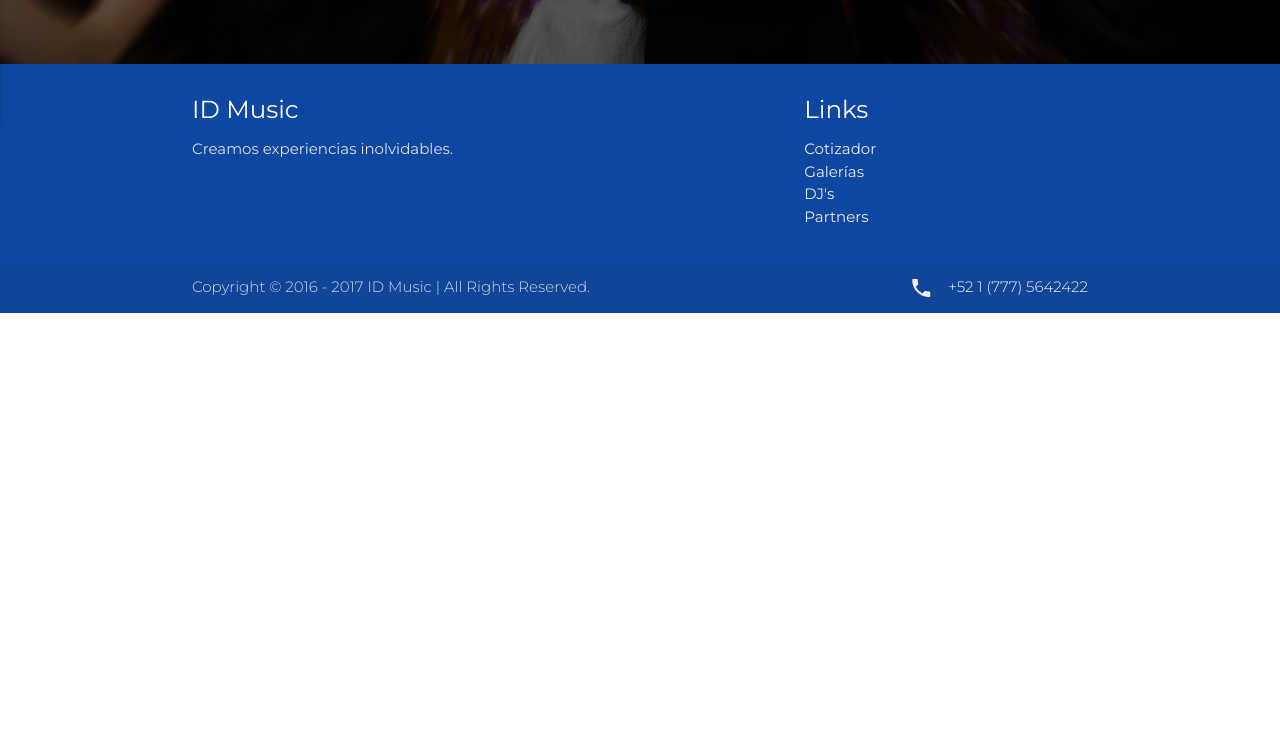
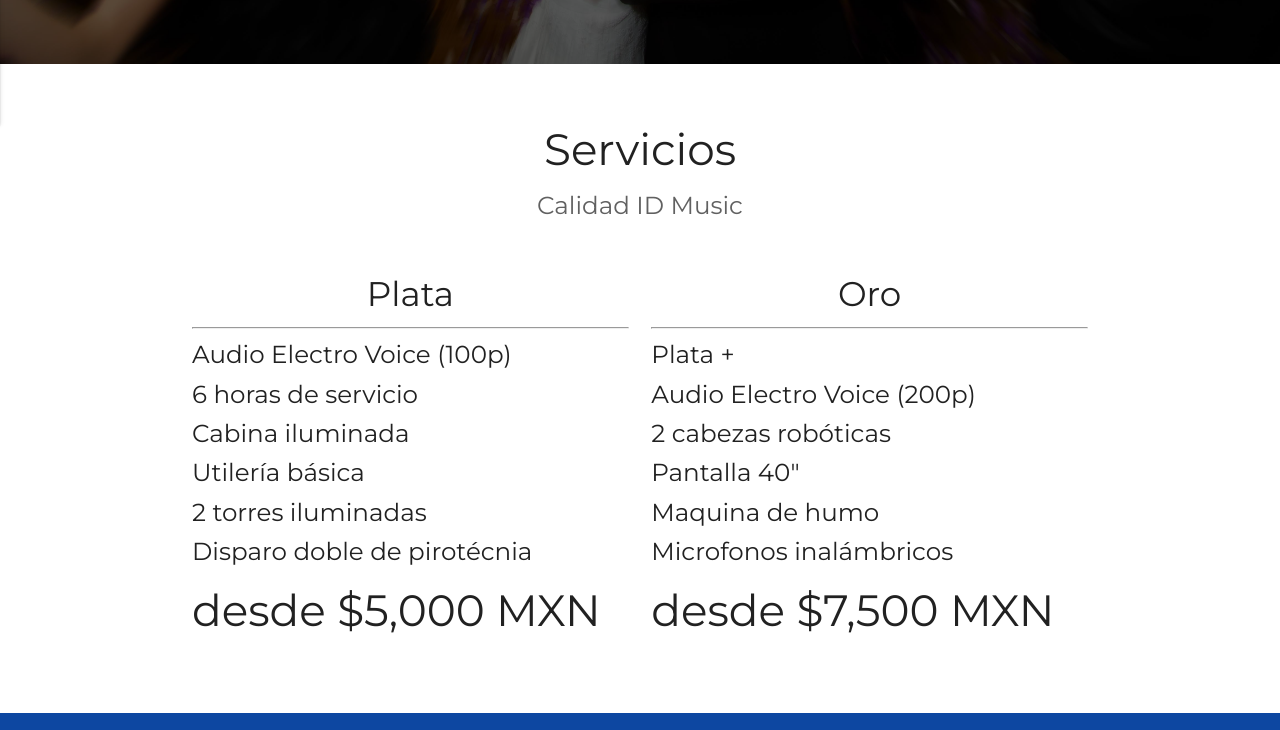
Before and after one commit to akmomx/idmusic, a website: page index.html in a window 1280 px wide. Shown: the part 736-1466 px from the top of the page. Before the commit the page ends 1049 px from the top, so only its background shows below. Drawn offline with nearby package versions, Linux system fonts and the light colour scheme.

Commit message:
Services section added

```diff
--- a/index.html
+++ b/index.html
@@ -45,7 +45,7 @@
         <div class="center spaced-top">
           <button class="btn btn-flat blue darken-3 white-text"><i class="material-icons left">attach_money</i>Cotizador</button>
           <span class="button-horizontal-spacer"></span>
-          <button class="btn btn-flat white black-text"><i class="material-icons left">work</i>Servicios</button>
+          <a class="btn btn-flat white black-text" href="#servicios"><i class="material-icons left">work</i>Servicios</a>
         </div>
       </div>
       <div class="center very-spaced-top">
@@ -57,6 +57,52 @@
       </div>
     </div>
   </header>
+  <section class="section" id="servicios">
+    <div class="container">
+      <h3 class="center-align">Servicios</h3>
+      <h5 class="center-align grey-text text-darken-2">
+        Calidad ID Music
+      </h5>
+    </div>
+    <div class="container spaced-top">
+      <div class="row">
+        <div class="col s12 m6 pack pack-one">
+          <h4 class="center-align">
+            Plata
+          </h4>
+          <hr>
+          <div class="pack-content">
+            <h5 class="pack-element">Audio Electro Voice (100p)</h5>
+            <h5 class="pack-element">6 horas de servicio</h5>
+            <h5 class="pack-element">Cabina iluminada</h5>
+            <h5 class="pack-element">Utilería básica</h5>
+            <h5 class="pack-element">2 torres iluminadas</h5>
+            <h5 class="pack-element">Disparo doble de pirotécnia</h5>
+            <h3>
+              desde $5,000 MXN
+            </h3>
+          </div>
+        </div>
+        <div class="col s12 m6 pack pack-two">
+          <h4 class="center-align">
+            Oro
+          </h4>
+          <hr>
+          <div class="pack-content">
+            <h5 class="pack-element">Plata +</h5>
+            <h5 class="pack-element">Audio Electro Voice (200p)</h5>
+            <h5 class="pack-element">2 cabezas robóticas</h5>
+            <h5 class="pack-element">Pantalla 40"</h5>
+            <h5 class="pack-element">Maquina de humo</h5>
+            <h5 class="pack-element">Microfonos inalámbricos</h5>
+            <h3>
+              desde $7,500 MXN
+            </h3>
+          </div>
+        </div>
+      </div>
+    </div>
+  </section>
   <footer class="page-footer blue darken-4 hide-on-med-and-down">
     <div class="container">
       <div class="row">
```
